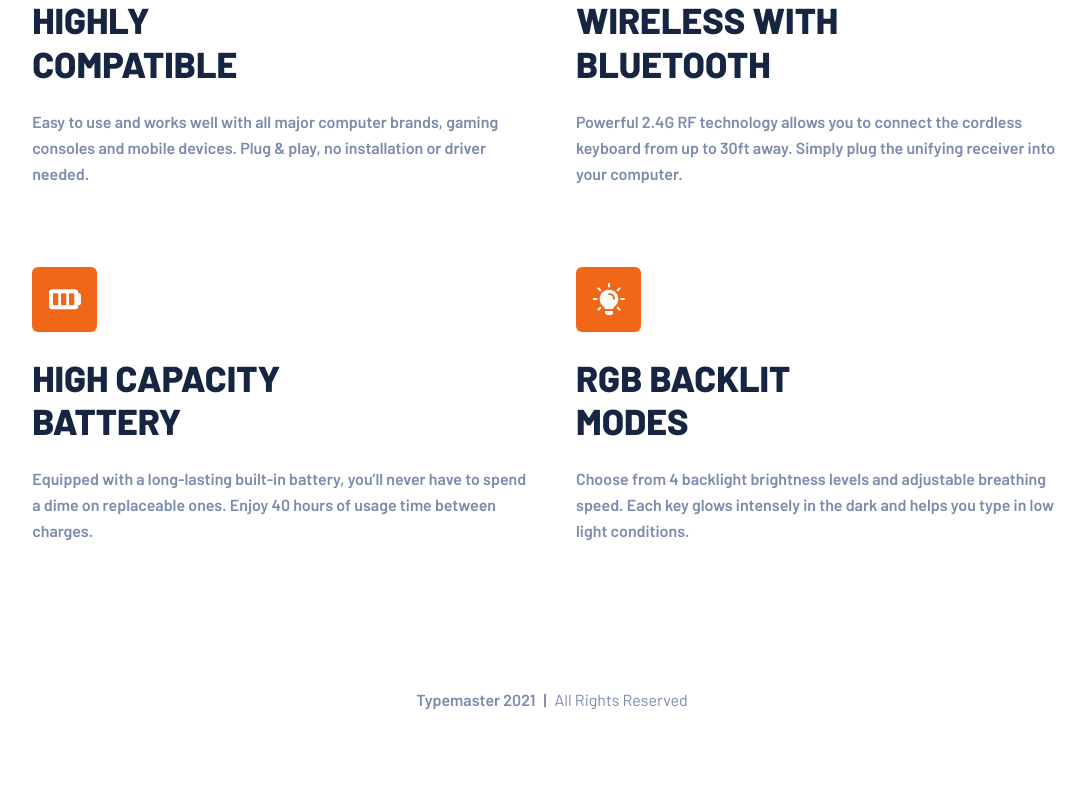
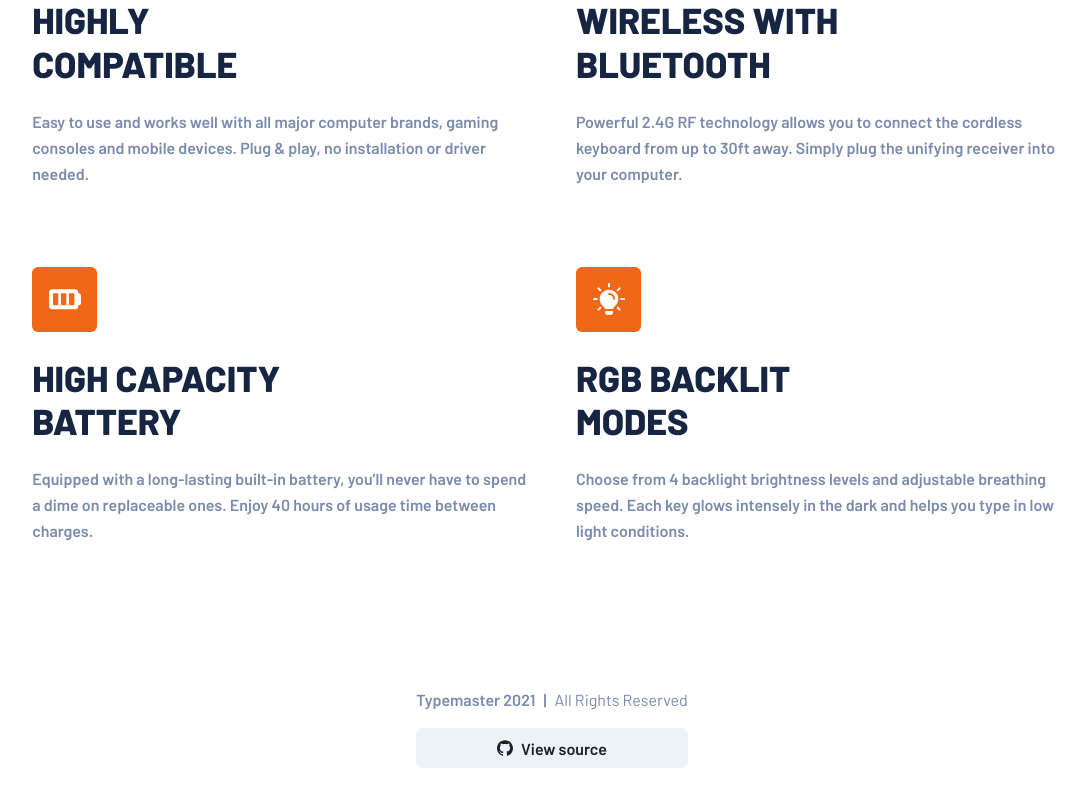
Before and after one commit to tatupesonen/typemaster-keyboard-challenge, a React (Vite) app: page / in a window 1280 px wide. Shown: the part 1381-2181 px from the top of the page, without its empty margins (88-1174 px from the left). Before the commit the page ends 2125 px from the top, so only its background shows below. Built offline with nearby package versions, Linux system fonts and the light colour scheme.

Commit message:
fix: add view source link

```diff
--- a/package.json
+++ b/package.json
@@ -17,6 +17,7 @@
     "framer-motion": "^6.3.3",
     "react": "^18.0.0",
     "react-dom": "^18.0.0",
+    "react-icons": "^4.3.1",
     "vite-plugin-svgr": "^1.1.0",
     "vite-svg-loader": "^3.3.0"
   },
--- a/src/components/Footer.tsx
+++ b/src/components/Footer.tsx
@@ -1,12 +1,24 @@
-import { Box, Center, Flex, Text } from "@chakra-ui/react";
+import { Box, Button, Center, Flex, Text } from "@chakra-ui/react";
+import { SiGithub } from "react-icons/si";
 
 export const Footer = () => {
   return (
     <Center py="2rem" mt="7rem">
-      <Flex alignItems="center" gap="0.5rem" textColor="brand.darkGray">
-        <Text fontWeight="semibold">Typemaster 2021</Text>
-        <Text fontWeight="semibold">|</Text>
-        <Text>All Rights Reserved</Text>
+      <Flex direction="column" gap="1rem">
+        <Flex alignItems="center" gap="0.5rem" textColor="brand.darkGray">
+          <Text fontWeight="semibold">Typemaster 2021</Text>
+          <Text fontWeight="semibold">|</Text>
+          <Text>All Rights Reserved</Text>
+        </Flex>
+        <Button
+          as="a"
+          target="_blank"
+          rel="noopener noreferrer"
+          href="https://github.com/tatupesonen/typemaster-keyboard-challenge"
+          leftIcon={<SiGithub />}
+        >
+          View source
+        </Button>
       </Flex>
     </Center>
   );
```
Also changed, not shown: 1 other file (tests, documents, lock files or other folders).
